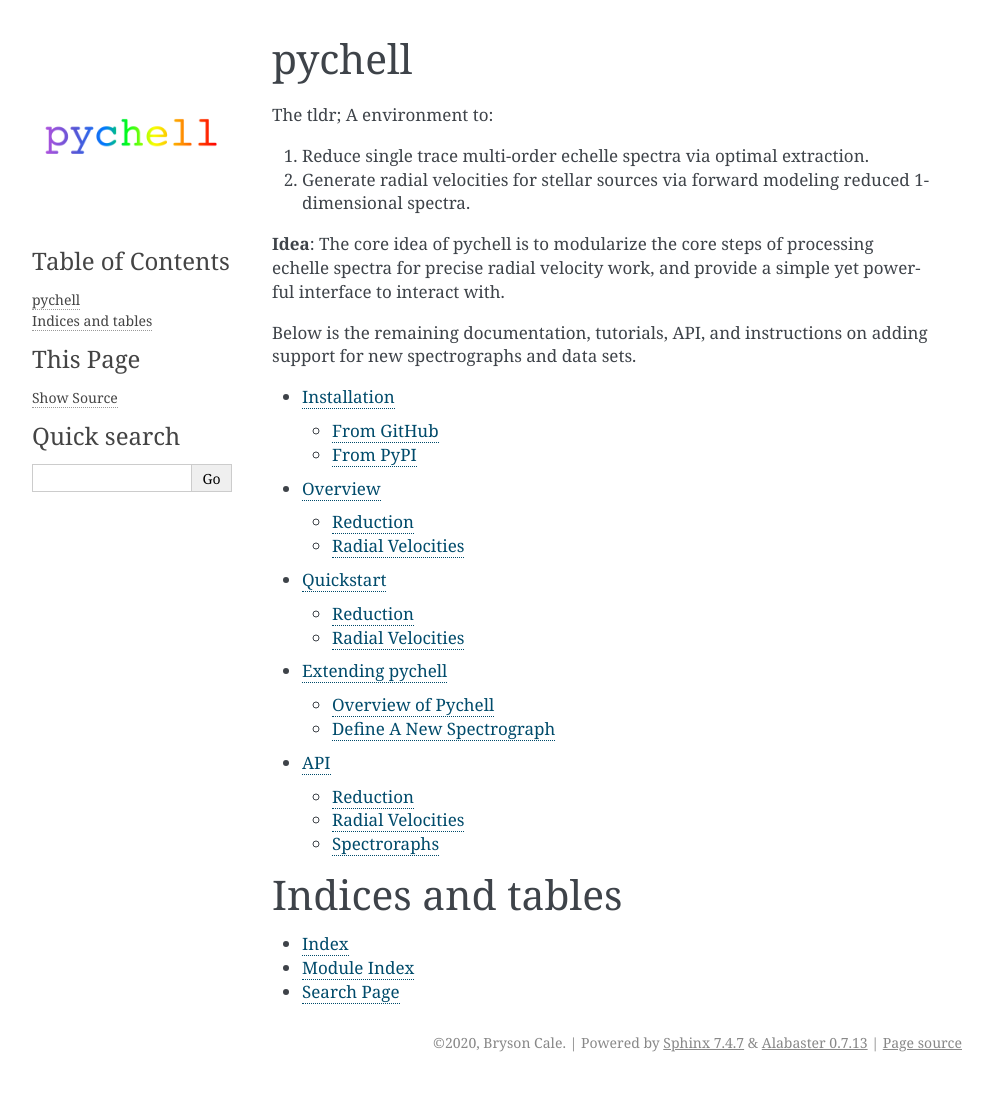
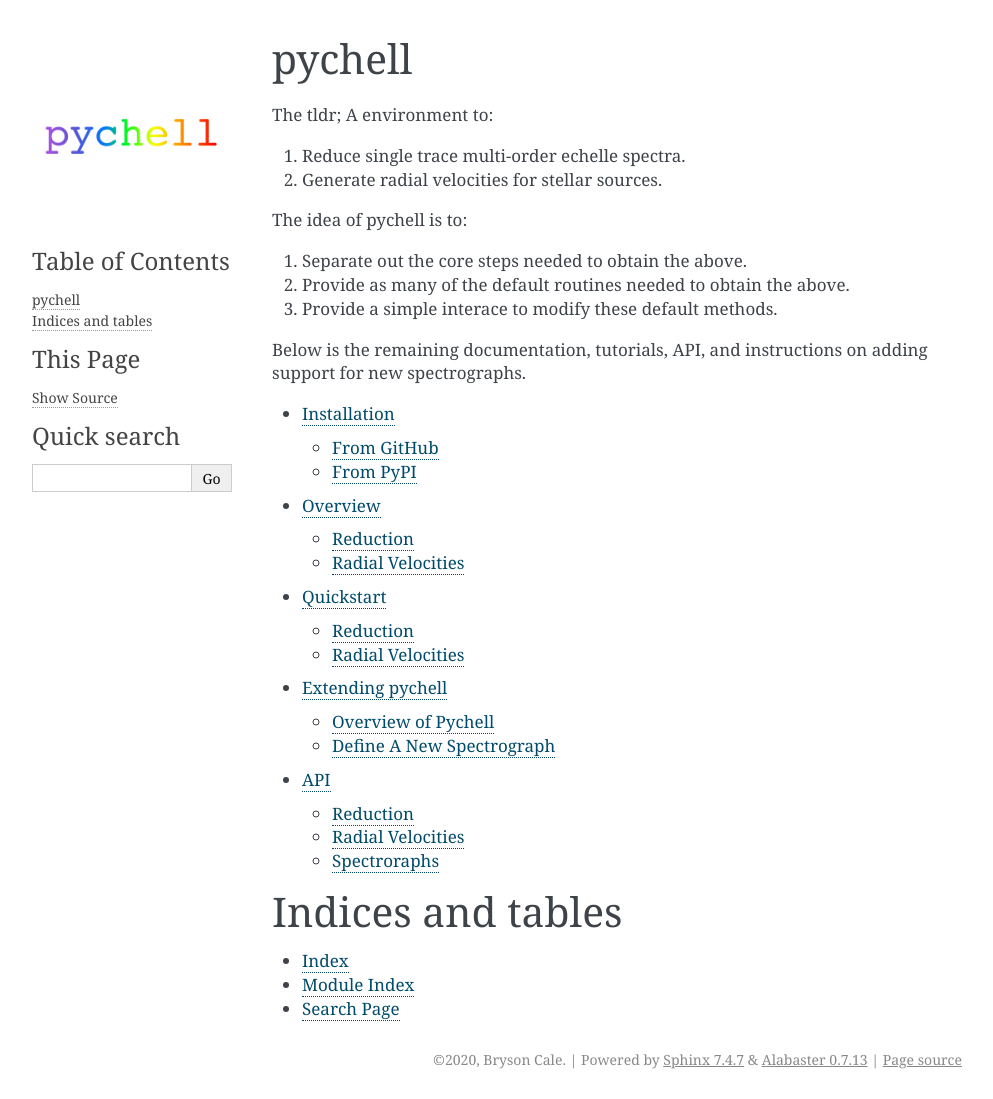
Before and after one commit to astrobc1/pychell, a Sphinx documentation site: the page built from docs/index.rst, in a window 1280 px wide. Shown: the whole page, without its empty margins (148-1141 px from the left). Built offline with Sphinx 7.4.7, drawn with Linux system fonts in a browser that asks for light colours.

Commit message:
Updated Docs

```diff
--- a/docs/index.rst
+++ b/docs/index.rst
@@ -8,12 +8,16 @@
 
 The tldr; A environment to:
 
-1. Reduce single trace multi-order echelle spectra via optimal extraction.
-2. Generate radial velocities for stellar sources via forward modeling reduced 1-dimensional spectra.
+1. Reduce single trace multi-order echelle spectra.
+2. Generate radial velocities for stellar sources.
 
-**Idea**: The core idea of pychell is to modularize the core steps of processing echelle spectra for precise radial velocity work, and provide a simple yet powerful interface to interact with.
+The idea of pychell is to:
 
-Below is the remaining documentation, tutorials, API, and instructions on adding support for new spectrographs and data sets.
+1. Separate out the core steps needed to obtain the above.
+2. Provide as many of the default routines needed to obtain the above.
+3. Provide a simple interace to modify these default methods.
+
+Below is the remaining documentation, tutorials, API, and instructions on adding support for new spectrographs.
 
 .. toctree::
    :maxdepth: 2
@@ -24,8 +28,6 @@
    Extending pychell <extending>
    API <api>
 
-
-
 Indices and tables
 ==================
 
```
